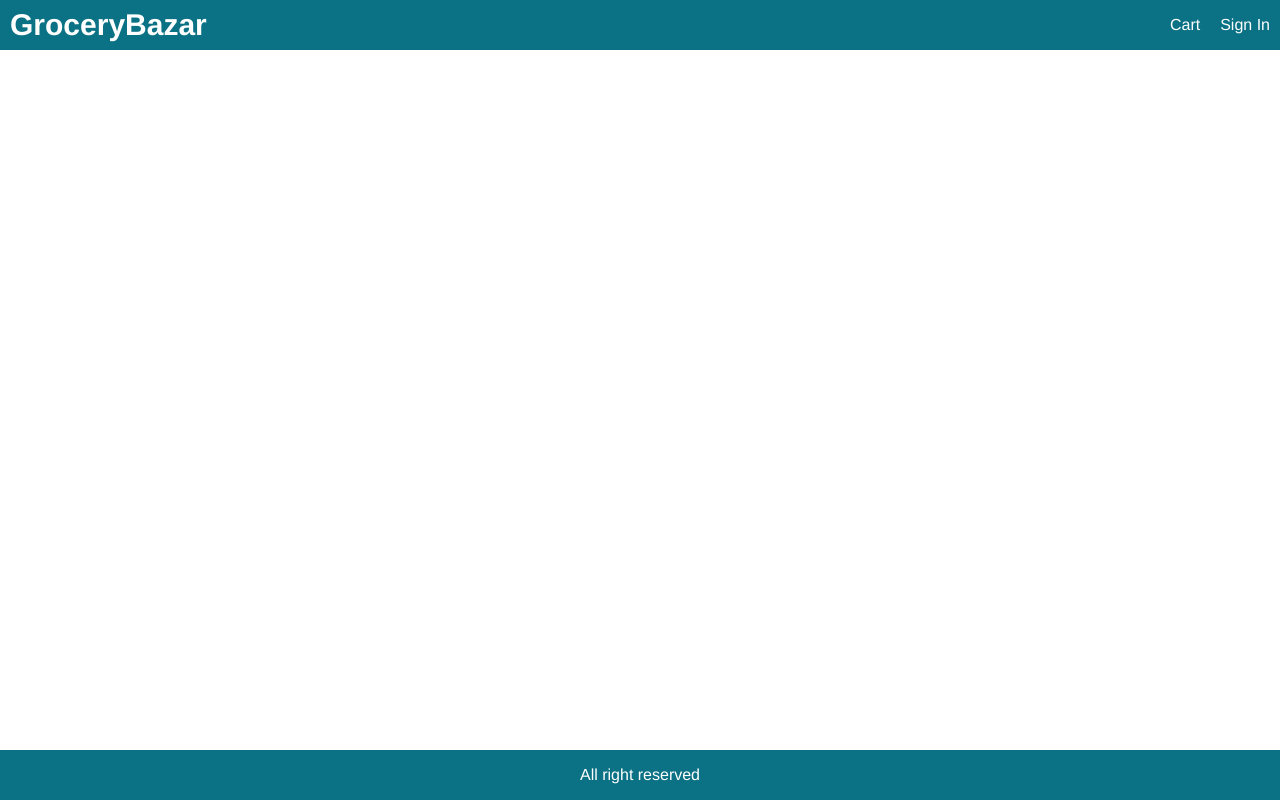
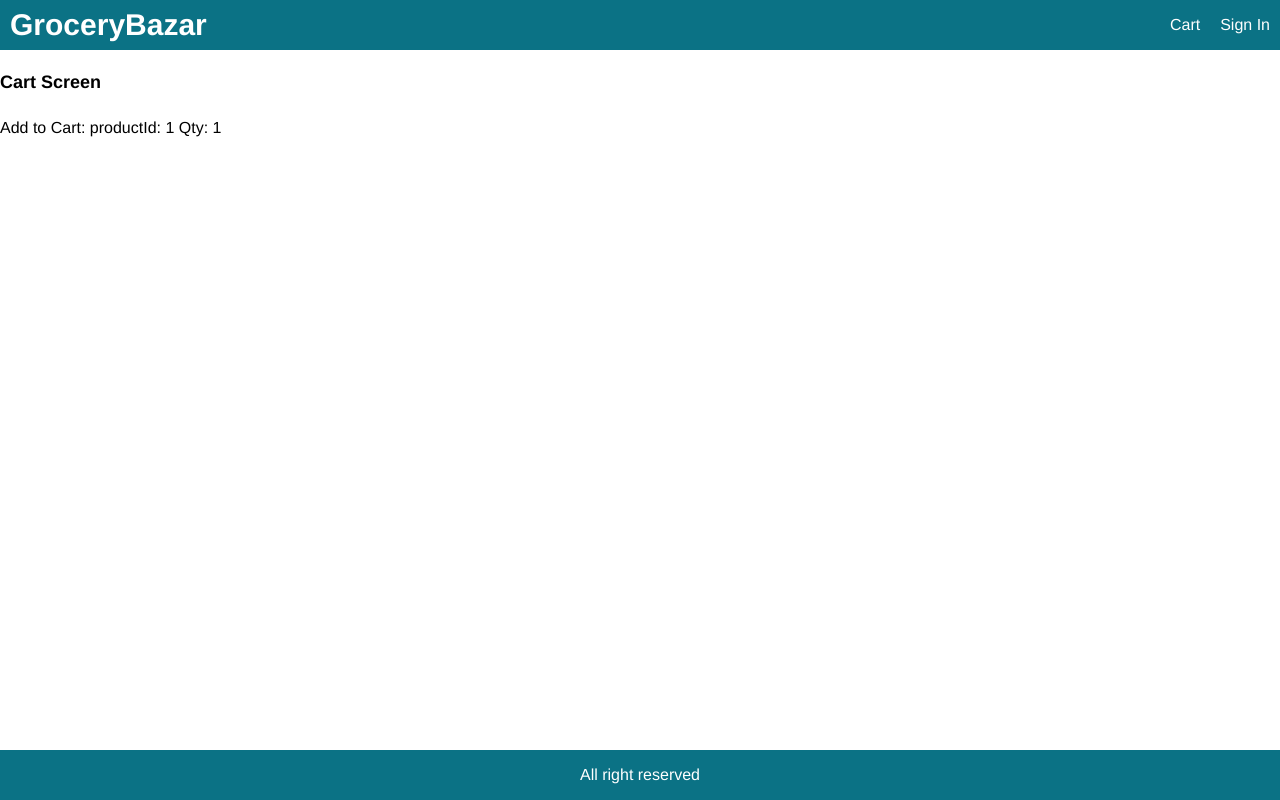
Before and after one commit to attainu/backend-project-mdashfaque-mamdu-au17, a React (Create React App) app in the folder frontend/grocery/: page /cart/1 in a window 1280 px wide. Built offline with nearby package versions, Linux system fonts and the light colour scheme.

Commit message:
cart screen added

```diff
--- a/frontend/grocery/src/App.js
+++ b/frontend/grocery/src/App.js
@@ -1,5 +1,6 @@
 import React from 'react';
 import { BrowserRouter, Route } from 'react-router-dom';
+import CartScreen from './screens/CartScreen/CartScreen';
 import HomeScreen from './screens/HomeScreen/HomeScreen';
 import ProductScreen from './screens/ProductScreen/ProductScreen';
 function App() {
@@ -19,6 +20,7 @@
         </header>
 
         <main>
+          <Route path="/cart/:id?" component={CartScreen}></Route>
           <Route path="/product/:id" component={ProductScreen}></Route>
           <Route path="/" component={HomeScreen} exact></Route>
         </main>
--- /dev/null
+++ b/frontend/grocery/src/screens/CartScreen/CartScreen.js
@@ -0,0 +1,19 @@
+import React from 'react';
+
+function CartScreen(props) {
+  const productId = props.match.params.id;
+  const qty = props.location.search
+    ? Number(props.location.search.split('=')[1])
+    : 1;
+
+  return (
+    <div>
+      <h1>Cart Screen</h1>
+      <p>
+        Add to Cart: productId: {productId} Qty: {qty}
+      </p>
+    </div>
+  );
+}
+
+export default CartScreen;
--- a/frontend/grocery/src/screens/ProductScreen/ProductScreen.css
+++ b/frontend/grocery/src/screens/ProductScreen/ProductScreen.css
@@ -8,16 +8,25 @@
   margin-top: 1rem;
 }
 
+select {
+  margin-bottom: 1rem;
+  background-color: #e3fafc;
+}
+select,
 button {
   padding: 1rem;
   border-radius: 0.5rem;
   border: 0.1rem #a4a4a4 solid;
   font-size: 1.6rem;
   font-family: Helvetica, Arial, sans-serif;
+}
+
+button {
   background-color: #f8f8f8;
   cursor: pointer;
 }
 
+select:hover,
 button:hover {
   border: 0.1rem #404040 solid;
 }
--- a/frontend/grocery/src/screens/ProductScreen/ProductScreen.js
+++ b/frontend/grocery/src/screens/ProductScreen/ProductScreen.js
@@ -1,4 +1,4 @@
-import React, { useEffect } from 'react';
+import React, { useEffect, useState } from 'react';
 import { useDispatch, useSelector } from 'react-redux';
 import { Link } from 'react-router-dom';
 import { detailsProduct } from '../../actions/productActions';
@@ -9,12 +9,17 @@
 function ProductScreen(props) {
   const dispatch = useDispatch();
   const productId = props.match.params.id;
+  const [qty, setQty] = useState(1);
   const productDetails = useSelector((state) => state.productDetails);
   const { loading, error, product } = productDetails;
 
   useEffect(() => {
     dispatch(detailsProduct(productId));
   }, [dispatch, productId]);
+
+  const addToCartHandler = () => {
+    props.history.push(`/cart/${productId}?qty=${qty}`);
+  };
 
   return (
     <div>
@@ -56,7 +61,32 @@
                   </li>
 
                   <li>
-                    <button className="primary block">Add to Cart</button>
+                    <>
+                      <li>
+                        <div className="row">
+                          <div>Qty</div>
+                          <div>
+                            <select
+                              value={qty}
+                              onChange={(e) => setQty(e.target.value)}
+                            >
+                              {[...Array(10).keys()].map((x) => (
+                                <option key={x + 1} value={x + 1}>
+                                  {x + 1}
+                                </option>
+                              ))}
+                            </select>
+                          </div>
+                        </div>
+
+                        <button
+                          onClick={addToCartHandler}
+                          className="primary block"
+                        >
+                          Add to Cart
+                        </button>
+                      </li>
+                    </>
                   </li>
                 </ul>
               </div>
```
